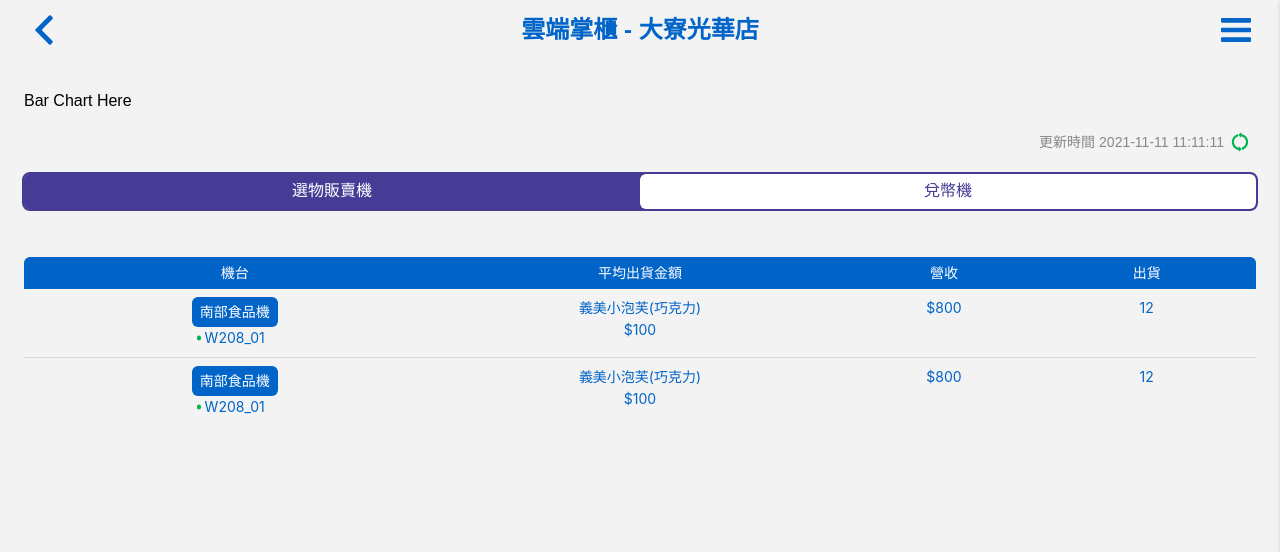
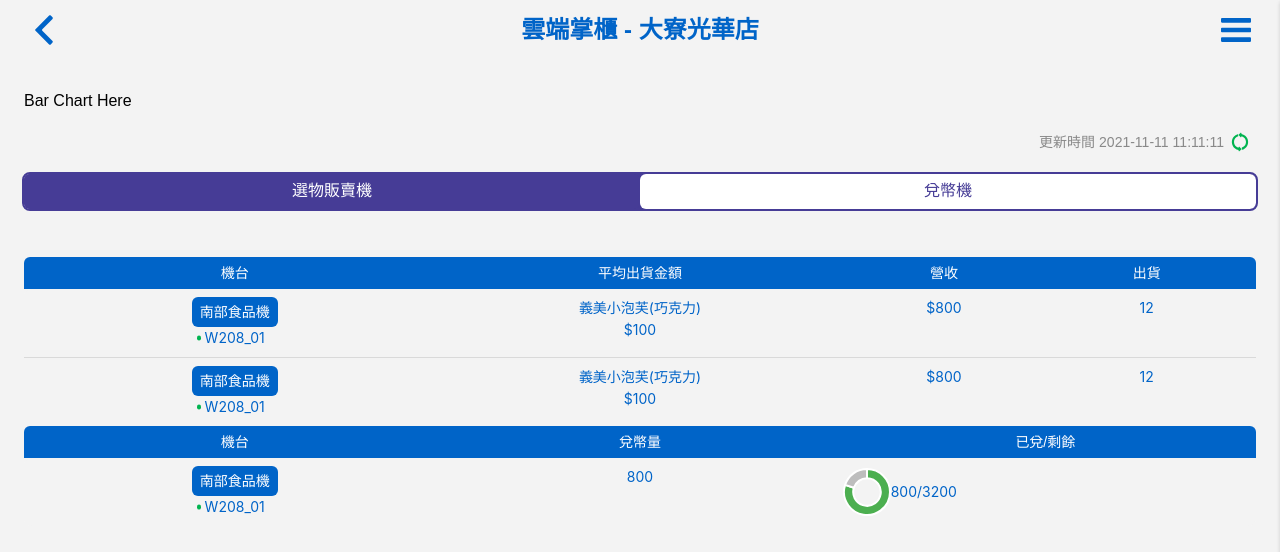
Before and after one commit to leon11081991/vue3-emgiot, a Vue app: page /dashboard in a window 1280 px wide. Shown: the top 552 px of the page. Built offline with nearby package versions, Linux system fonts and the light colour scheme.

Commit message:
feat(dashboard-page): [WIP]切版兌幣機列表

```diff
--- a/src/views/DashboardPage.vue
+++ b/src/views/DashboardPage.vue
@@ -2,11 +2,15 @@
 import { ref, onMounted } from 'vue'
 import BaseSvgIcon from '@/components/Base/SvgIcon.vue'
 import TabFilter from '@/components/Base/TabFilter.vue'
+import { Doughnut } from 'vue-chartjs'
+import { Chart as ChartJS, ArcElement } from 'chart.js'
 import { useHeader } from '@/composables/useHeader'
 import { useI18n } from 'vue-i18n'
 import { createDashboardTabs } from '@/constants/dashboard.const'
 
 type DashboardTabType = 'claw' | 'coin'
+
+ChartJS.register(ArcElement)
 
 const { t: $t } = useI18n()
 const { updateHeaderTitle } = useHeader()
@@ -16,6 +20,29 @@ const storeName = ref('')
 const selectedTab = ref<DashboardTabType>('claw')
 const clawActiveKey = ref([])
 const coinActiveKey = ref([])
+
+const chartData = {
+  datasets: [
+    {
+      data: [80, 20],
+      backgroundColor: ['#4CAF50', '#BDBDBD']
+    }
+  ]
+}
+
+const chartOptions = {
+  responsive: true,
+  maintainAspectRatio: false,
+  cutout: '60%', // 定义圈的厚度
+  plugins: {
+    tooltip: {
+      enabled: false // 禁用工具提示
+    },
+    legend: {
+      display: false
+    }
+  }
+}
 
 onMounted(() => {
   storeName.value = '大寮光華店'
@@ -43,6 +70,7 @@ onMounted(() => {
     <TabFilter :tabs="dashboardTabs" v-model:modalValue="selectedTab" />
 
     <div class="list-container">
+      <div class="claw-list">
         <div class="list-header claw">
           <div class="header-item pcbName">機台</div>
           <div class="header-item averagePrizeWinCount">平均出貨金額</div>
@@ -51,11 +79,7 @@ onMounted(() => {
         </div>
 
         <div class="list-body">
-        <a-collapse
-          class="list-collapse claw-list"
-          v-model:activeKey="clawActiveKey"
-          :bordered="false"
-        >
+          <a-collapse class="list-collapse" v-model:activeKey="clawActiveKey" :bordered="false">
             <a-collapse-panel class="list-collapse-panel" key="1">
               <template #header>
                 <div class="item-main-content claw">
@@ -80,15 +104,15 @@ onMounted(() => {
                   <span>$110</span>
                   <span>累保金額</span>
                 </div>
-              <div class="item-section">
+                <div class="item-section action-button">
                   <BaseSvgIcon iconName="accounts" size="lg" />
                   <span>帳務查詢</span>
                 </div>
-              <div class="item-section">
+                <div class="item-section action-button">
                   <BaseSvgIcon iconName="replenish-coins" size="lg" />
                   <span>遠端補幣</span>
                 </div>
-              <div class="item-section">
+                <div class="item-section action-button">
                   <BaseSvgIcon iconName="more-actions" size="lg" />
                   <span>其他操作</span>
                 </div>
@@ -119,21 +143,76 @@ onMounted(() => {
                   <span>$110</span>
                   <span>累保金額</span>
                 </div>
-              <div class="item-section">
+                <div class="item-section action-button">
                   <BaseSvgIcon iconName="accounts" size="lg" />
                   <span>帳務查詢</span>
                 </div>
-              <div class="item-section">
+                <div class="item-section action-button">
                   <BaseSvgIcon iconName="replenish-coins" size="lg" />
                   <span>遠端補幣</span>
                 </div>
-              <div class="item-section">
+                <div class="item-section action-button">
                   <BaseSvgIcon iconName="more-actions" size="lg" />
                   <span>其他操作</span>
                 </div>
               </div>
             </a-collapse-panel>
           </a-collapse>
+        </div>
+      </div>
+
+      <div class="coin-list">
+        <div class="list-header coin">
+          <div class="header-item pcbName">機台</div>
+          <div class="header-item exchangedCount">兌幣量</div>
+          <div class="header-item exchangedRemaining">已兌/剩餘</div>
+        </div>
+
+        <div class="list-body">
+          <a-collapse class="list-collapse" v-model:activeKey="coinActiveKey" :bordered="false">
+            <a-collapse-panel class="list-collapse-panel" key="1">
+              <template #header>
+                <div class="item-main-content coin">
+                  <div class="item-section">
+                    <span class="item-category">南部食品機</span>
+                    <span class="item-id">W208_01</span>
+                  </div>
+                  <div class="item-section">
+                    <span>800</span>
+                  </div>
+                  <div class="item-section chart-detail">
+                    <span class="chart-container">
+                      <Doughnut :data="chartData" :options="chartOptions" />
+                    </span>
+                    <span>800/3200</span>
+                  </div>
+                </div>
+              </template>
+              <div class="item-action-content coin">
+                <div class="item-section">
+                  <span>$800</span>
+                  <span>錢箱累積</span>
+                </div>
+                <div class="item-section">
+                  <span>$110</span>
+                  <span>累保金額</span>
+                </div>
+                <div class="item-section action-button">
+                  <BaseSvgIcon iconName="accounts" size="lg" />
+                  <span>帳務查詢</span>
+                </div>
+                <div class="item-section action-button">
+                  <BaseSvgIcon iconName="replenish-coins" size="lg" />
+                  <span>遠端補幣</span>
+                </div>
+                <div class="item-section action-button">
+                  <BaseSvgIcon iconName="more-actions" size="lg" />
+                  <span>其他操作</span>
+                </div>
+              </div>
+            </a-collapse-panel>
+          </a-collapse>
+        </div>
       </div>
     </div>
   </div>
@@ -237,12 +316,32 @@ onMounted(() => {
         flex: 1;
         color: $--color-gray-600;
       }
+
+      .action-button {
+        @include base-transition;
+        border-radius: $--border-radius-middle;
+
+        &:hover {
+          cursor: pointer;
+          background-color: rgba(#000000, 0.1);
+        }
+      }
     }
 
     .item-section {
       display: flex;
       flex-direction: column;
       align-items: center;
+
+      &.chart-detail {
+        flex-direction: row;
+        align-items: center;
+
+        .chart-container {
+          width: 3rem;
+          height: 3rem;
+        }
+      }
     }
   }
 
```
Lines whose indentation alone changed are shown as unchanged.
